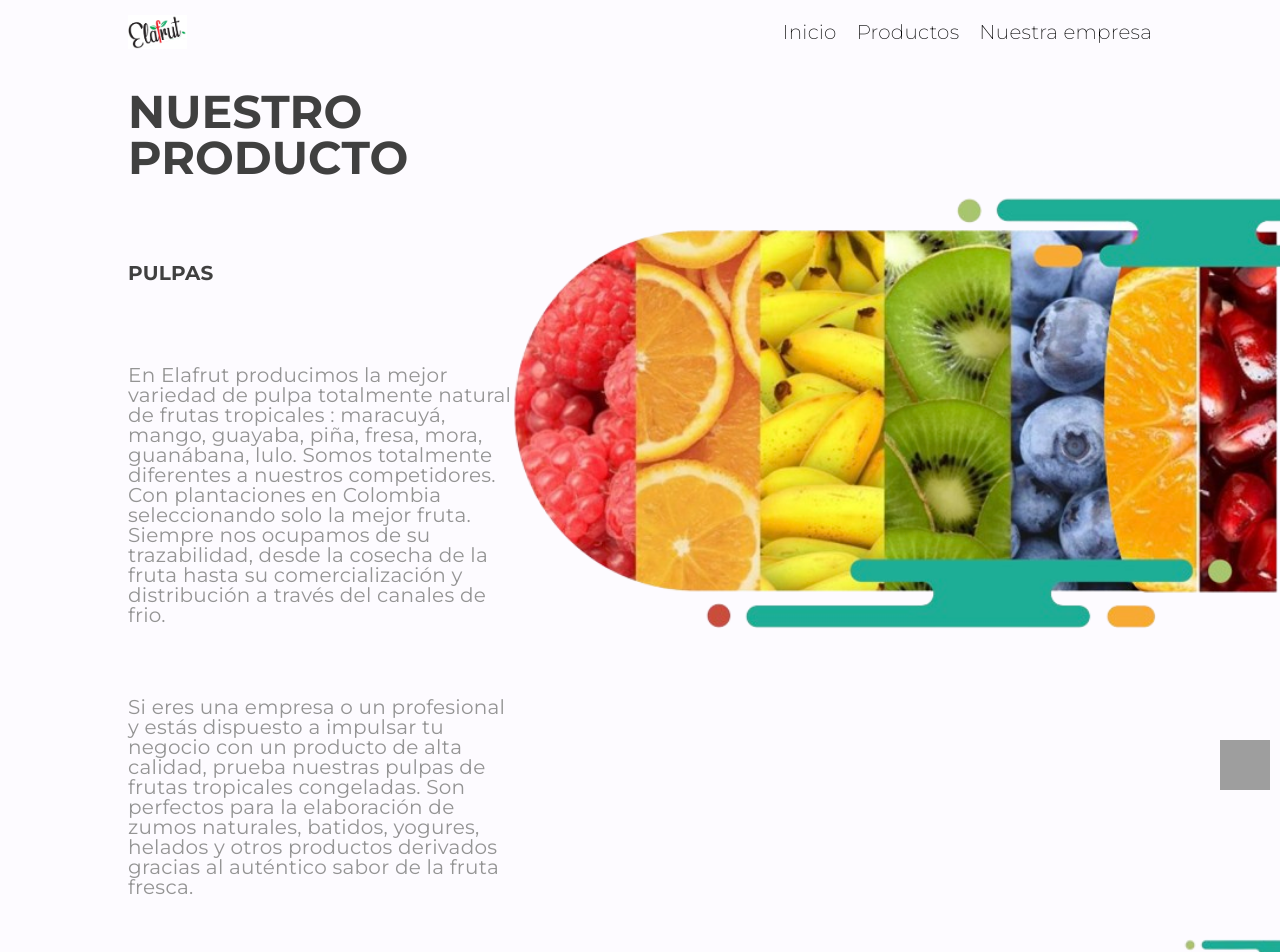
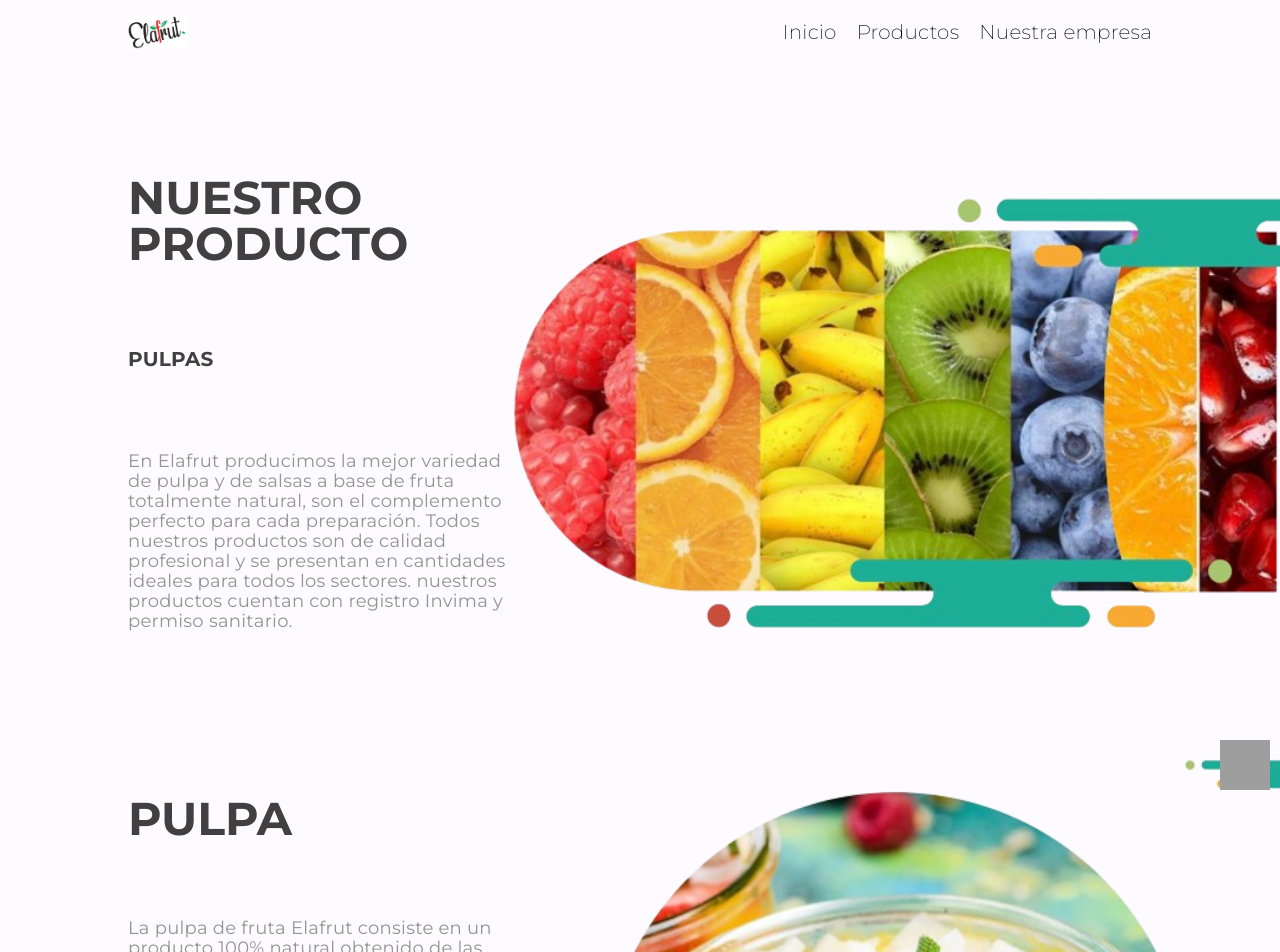
Before and after one commit to stivengm/helafrut_web, an Angular app: page / in a window 1280 px wide. Shown: the top 952 px of the page. Built offline with nearby package versions, Linux system fonts and the light colour scheme; grey boxes are pictures that could not be loaded.

Commit message:
FIX - Ajuste de descripción de nuestro producto en el home.

```diff
--- a/src/app/components/home/home.component.html
+++ b/src/app/components/home/home.component.html
@@ -1,49 +1,16 @@
 <div class="content_home">
-    <!-- <div class="information">
-        <div class="more_information_content">
-            <h1 class="title">Quiénes somos</h1>
-            <p class="description">Elafrut Es una compañía Colombiana que atiende el mercado
-                latino a través de nuestra marca, enfocada en los productos
-                frutales y del campo cosechados en fincas que se esmeran
-                por el cuidado del ambiente y se enfocan en cosechar
-                siempre conservando suelos ricos y fértiles, esto nos permite
-                desarrollar productos de primera, los mejores nutrientes.</p>
-        </div>
-        <div class="image_01"></div>
-    </div> -->
-    <!-- <div class="information">
-        <div class="image_02"></div>
-        <div class="more_information_content">
-            <h1 class="title">Nuestra visión</h1>
-            <p class="description">Buscamos Cosechar, procesar, y comercializar pulpa de fruta, con los más
-                altos estándares de conservación y calidad, a través de la innovación, la
-                mejora continua y la generación de valor para nuestros campesinos.</p>
-
-            <h1 class="sub_title">VALORES</h1>
-            <ul class="list_valores">
-                <li>Calidad</li>
-                <li>Compromiso ambiental</li>
-                <li>Responsabilidad social</li>
-                <li>Honestidad</li>
-            </ul>
-        </div>
-    </div> -->
     <div class="information">
         <div class="more_information_content">
             <h1 class="title">Nuestro producto</h1>
             <h2 class="sub_title">Pulpas</h2>
-            <p class="description">En Elafrut producimos la mejor variedad de pulpa totalmente natural de
-                frutas tropicales : maracuyá, mango, guayaba, piña, fresa, mora, guanábana,
-                lulo. Somos totalmente diferentes a nuestros competidores. Con
-                plantaciones en Colombia seleccionando solo la mejor fruta. Siempre nos
-                ocupamos de su trazabilidad, desde la cosecha de la fruta hasta su
-                comercialización y distribución a través del canales de frio.
+            <p class="description">En Elafrut producimos la mejor variedad de pulpa y de salsas a
+                base de fruta totalmente natural, son el complemento perfecto
+                para cada preparación.
+                Todos nuestros productos son de calidad profesional y se
+                presentan en cantidades ideales para todos los sectores.
+                nuestros productos cuentan con registro Invima y permiso
+                sanitario.
             </p>
-            <p class="description">Si eres una empresa o un profesional y estás dispuesto a impulsar tu
-                negocio con un producto de alta calidad, prueba nuestras pulpas de frutas
-                tropicales congeladas. Son perfectos para la elaboración de zumos
-                naturales, batidos, yogures, helados y otros productos derivados gracias al
-                auténtico sabor de la fruta fresca.</p>
         </div>
         <div class="img_nuestro_producto"></div>
     </div>
--- a/src/app/components/home/home.component.scss
+++ b/src/app/components/home/home.component.scss
@@ -24,7 +24,7 @@
             .description {
                 font-family: "Montserrat-regular";
                 color: #949494;
-                font-size: 20px;
+                font-size: var(--mat-font-size-description);
             }
 
             .lists_flex {
```
